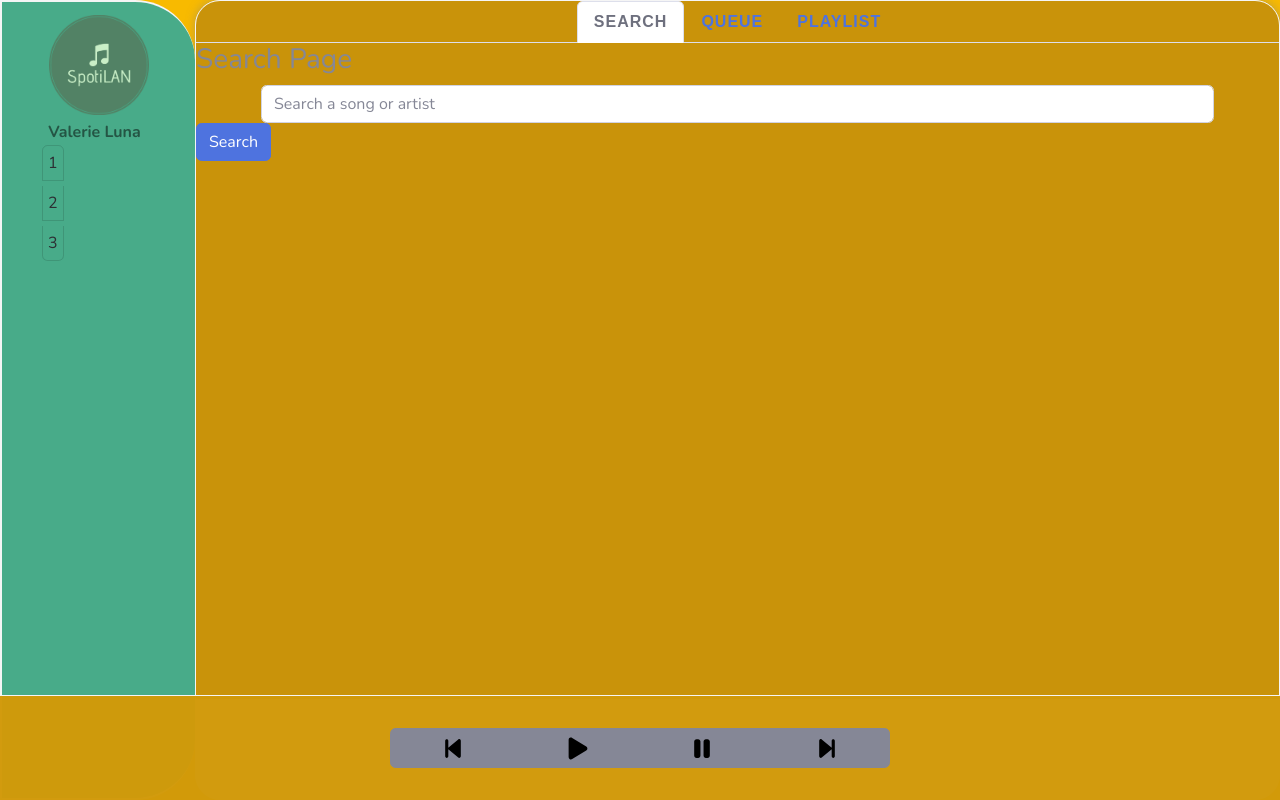
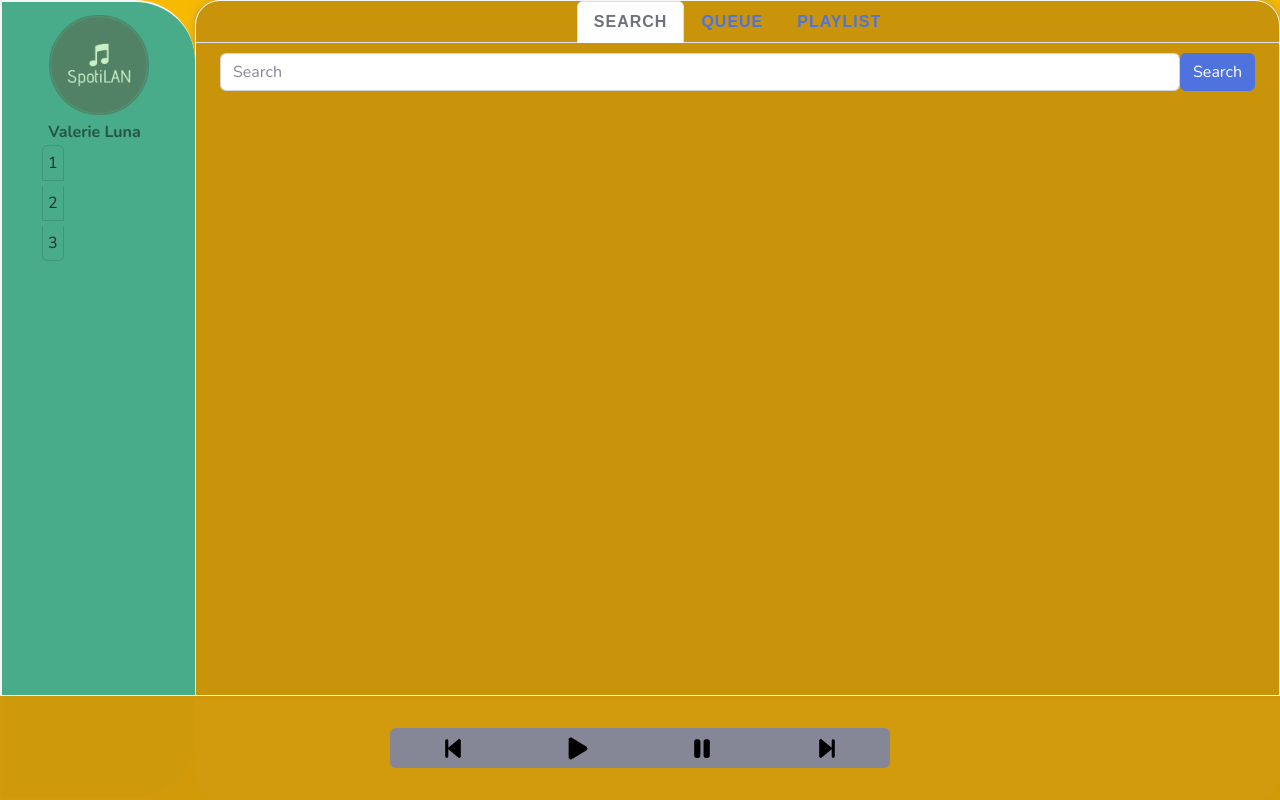
Before and after one commit to karahan-sahin/SpotiLAN, a Flask app: page / in a window 1280 px wide. Run offline with Flask 2, Linux system fonts and the light colour scheme; parts of the project's set-up code (start-up, migrations or seed data) failed here and were passed over; some libraries are stand-ins or nearby versions.

Commit message:
search feature added

```diff
--- a/src/app.py
+++ b/src/app.py
@@ -1,6 +1,9 @@
+import os
+
 from flask import Flask, render_template, request, jsonify, current_app
 from src.utils.search import Searcher
-#from src.utils.audio_player import AudioPlayer
+
+# from src.utils.audio_player import AudioPlayer
 
 app = Flask(__name__)
 client = None
@@ -15,6 +18,7 @@ def set_params(c, **kwargs):
 def home():
     # if client.name:
     return render_template('index.html', song_list=["1", "2", "3", "4"])
+
 
 @app.route('/api/audio', methods=['POST'])
 def handle_request():
@@ -53,13 +57,13 @@ def search_song():
     query = data.get('query')
     search_results = search.searchSong(query, topN=5)
     print(search_results)
-    response = {'search_results': search_results}
-    return response, 200
+    return jsonify({'search-results': search_results})
+
 
 @app.route('/api/download', methods=['POST'])
 def download_song():
     data = request.get_json()
     url = data.get('url')
-    status = search.downloadSong(url)
+    status = search.downloadSong(url, './musics/')
     response = {'message': status}
     return response, 200
--- a/src/static/js/custom.js
+++ b/src/static/js/custom.js
@@ -116,40 +116,80 @@ searchBtn.addEventListener('click', function () {
 // Function to update the search results
 function updateSearchResults() {
     console.log("Sending request...");
+    const searchBarValue = document.getElementById("search-bar").value.trim();
+
+    if (searchBarValue === '') {
+        console.log('Query is empty. Do not send to backend.');
+    } else {
         fetch('http://127.0.0.1:5000/api/search', {
             method: 'POST',
             headers: {
                 'Accept': 'application/json',
                 'Content-Type': 'application/json'
             },
-            body: JSON.stringify({"query": document.getElementById("search-bar")})
+            body: JSON.stringify({"query": searchBarValue})
         })
-        .then(function (response) {
-            console.log(response)
+            .then(response => {
                 if (response.ok) {
                     return response.json();
                 }
                 throw new Error('Request failed.');
             })
-        .then(function (data) {
-            var songListContainer = document.getElementById('search-results');
-            songListContainer.innerHTML = '';
+            .then(data => {
+                const searchResultsContainer = document.getElementById('search-results-container');
+                searchResultsContainer.innerHTML = '';
 
-            data.search_results.forEach(function (song) {
-                var songCard = `
-                        <div class="col-md-12 mb-4" style="padding-top: 5px">
-                            <div class="card h-100 rounded p-3">
-                                <div class="card-body">
+                data['search-results'].forEach(song => {
+                    const songCard = `
+                        <div class="container d-flex justify-content-center align-items-center vh-5">
+                          <div class="col-md-6 mb-4" style="padding-top: 5px">
+                            <div class="card h-50 rounded p-3">
+                              <div class="card-body d-flex flex-column align-items-center">
                                 <h5 class="card-title">${song.title}</h5>
+                                <button class="btn btn-primary download-btn mt-auto" data-url="${song.url}" style="background-color: #5bdf4e;">Download</button>
+                              </div>
                             </div>
                           </div>
                         </div>
                     `;
-                songListContainer.innerHTML += songCard;
+                    searchResultsContainer.innerHTML += songCard;
+                });
+
+                // Attach event listeners to the download buttons
+                const downloadButtons = document.getElementsByClassName('download-btn');
+                Array.from(downloadButtons).forEach(button => {
+                    button.addEventListener('click', () => {
+                        const url = button.getAttribute('data-url');
+                        sendDownloadRequest(url);
+                    });
                 });
             })
-        .catch(function (error) {
+            .catch(error => {
                 console.log(error);
                 // Handle error if needed
             });
     }
+}
+
+function sendDownloadRequest(url) {
+    fetch('http://127.0.0.1:5000/api/download', {
+        method: 'POST',
+        headers: {
+            'Accept': 'application/json',
+            'Content-Type': 'application/json'
+        },
+        body: JSON.stringify({"url": url})
+    })
+        .then(response => {
+            if (response.ok) {
+                // Handle the successful download response
+                console.log('Download request successful:', url);
+            } else {
+                throw new Error('Download request failed.');
+            }
+        })
+        .catch(error => {
+            console.log(error);
+            // Handle error if needed
+        });
+}
--- a/src/templates/index.html
+++ b/src/templates/index.html
@@ -117,13 +117,16 @@
             <div class="tab-content">
                 <div aria-labelledby="search-tab" class="tab-pane fade show active" id="search" role="tabpanel">
                     <!-- Content of Search page -->
-                    <h3>Search Page</h3>
-                    <form>
-                        <div class="form-group">
-                          <input class="form-control" id="search-bar" placeholder="Search a song or artist" style="margin: auto; width: 88%;">
-                          <button type="button" id="search-btn" class="btn btn-primary">Search</button>
-                        </div>
-                    </form>
+                    <div class="container justify-content-center" style="padding-top: 10px;">
+                        <form>
+                            <div class="input-group">
+                                <input aria-describedby="search-addon" id="search-bar" aria-label="Search" class="form-control rounded"
+                                       placeholder="Search" type="search"/>
+                                <button class="btn btn-primary" id="search-btn" type="button">Search</button>
+                            </div>
+                        </form>
+                    </div>
+
                     <div class="row" style="padding-top: 10px"></div>
                     <div class="container-fluid" id="search-results-container">
                         <!-- Song list -->
```
Also changed, not shown: src/utils/search.py (+4 -4 lines). Lines whose indentation alone changed are shown as unchanged.
